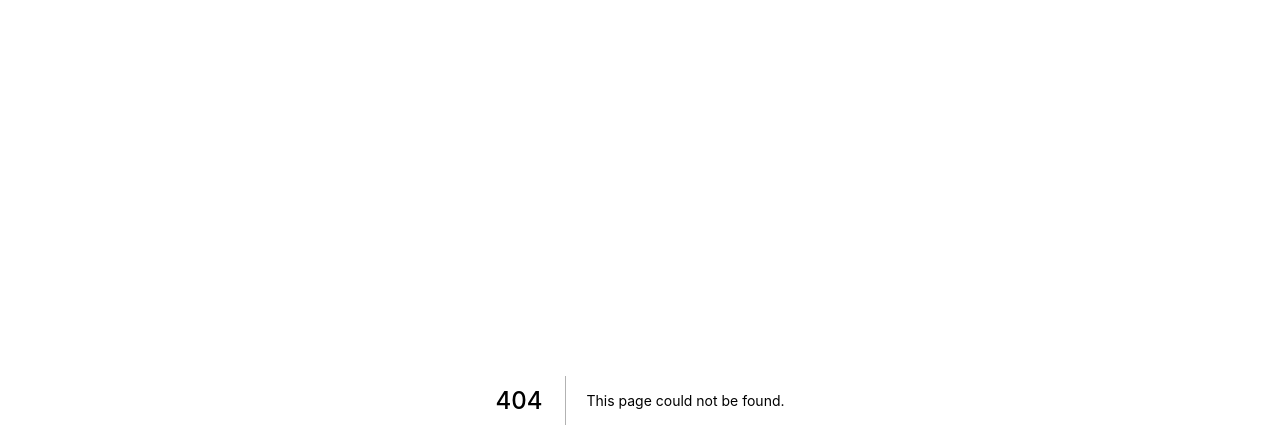
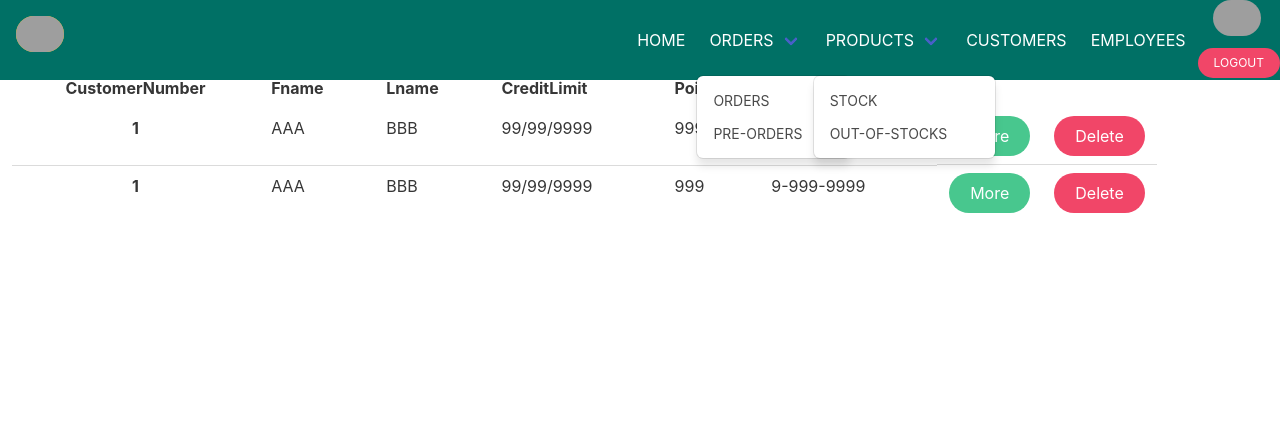
Before and after one commit to AnnopKTz/model-shop, a Next.js app: page /employee in a window 1280 px wide. Before the commit this address had no page. Shown: the top 448 px of the page. Built offline with nearby package versions, Linux system fonts and the light colour scheme; grey boxes are pictures that could not be loaded.

Commit message:
add employee

```diff
--- /dev/null
+++ b/components/employee_table.js
@@ -0,0 +1,47 @@
+import React from 'react'
+
+const Emplo_table= () => {
+    return (
+
+        <div >
+        <table class="table is-fullwidth">
+          <tbody>
+            <tr>
+              <th class="has-text-centered">CustomerNumber</th>
+              <th>Fname</th>
+              <th>Lname</th>
+              <th>CreditLimit</th>
+              <th>Point</th>
+              <th>Phone</th>
+              <th></th>
+            </tr>
+          </tbody>
+          <tbody>
+            <tr>
+              <th class="has-text-centered">1</th>
+              <td>AAA</td>
+              <td>BBB</td>
+              <td>99/99/9999</td>
+              <td>999</td>
+              <td>9-999-9999</td>
+              <ul><td><button class="button is-success is-rounded">More</button></td>
+              <td><button class="button is-danger is-rounded">Delete</button></td></ul>
+            </tr>
+            <tr>
+              <th class="has-text-centered">1</th>
+              <td>AAA</td>
+              <td>BBB</td>
+              <td>99/99/9999</td>
+              <td>999</td>
+              <td>9-999-9999</td>
+              <ul><td><button class="button is-success is-rounded">More</button></td>
+              <td><button class="button is-danger is-rounded">Delete</button></td></ul>
+            </tr>
+          </tbody>
+        </table>
+        </div>
+
+    )
+}
+
+export default Emplo_table;
--- /dev/null
+++ b/pages/employee.js
@@ -0,0 +1,17 @@
+import React from 'react'
+import EmTable from '../components/employee_table'
+import HeadNav from '../components/nav'
+
+const Employee = () => (
+    <div>
+        <div>
+            <HeadNav />
+            <br />
+        </div>
+        <div className="column is-full" style={{ marginTop: "2.5%" }}>
+            <EmTable />
+        </div>
+    </div>
+)
+
+export default Employee;
```
